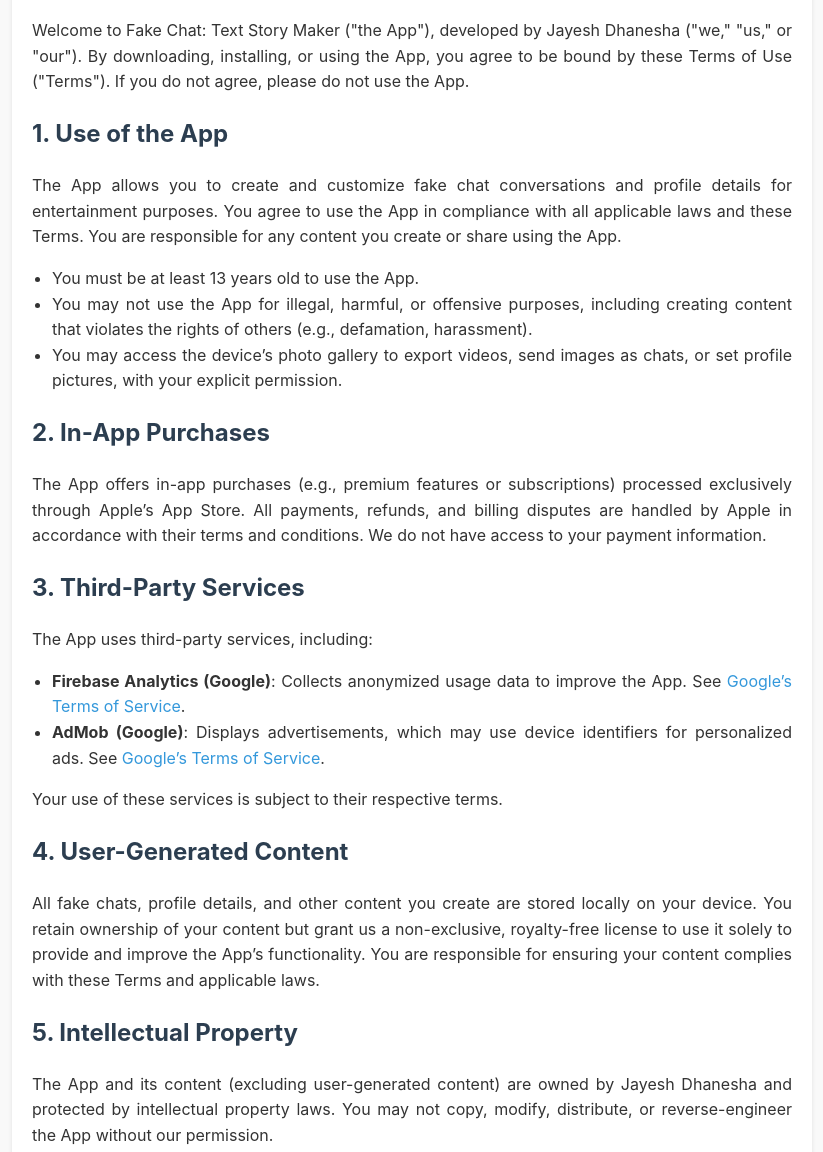
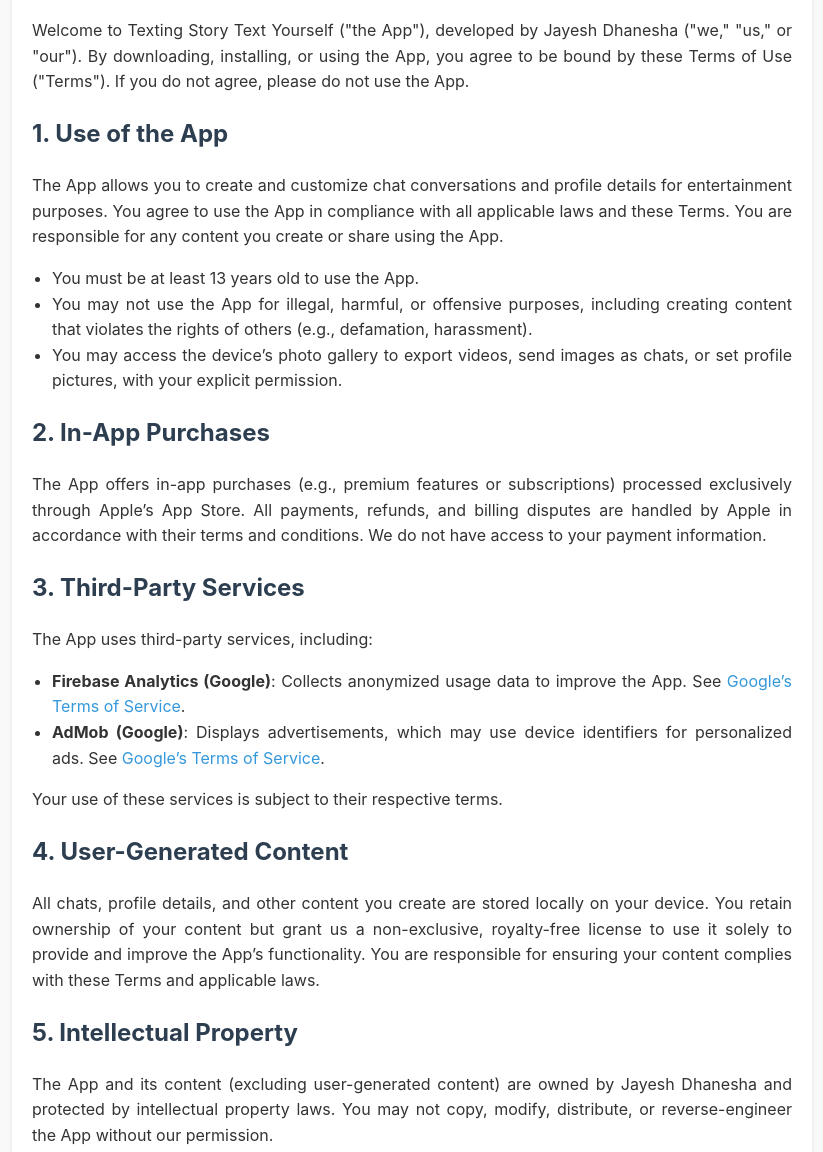
Before and after one commit to jayeshdddhanesha-wq/app-terms, a plain HTML site: page index.html in a window 1280 px wide. Shown: the part 148-1300 px from the top of the page, without its empty margins (228-1051 px from the left). Drawn offline with Linux system fonts and the light colour scheme.

Commit message:
Update index.html

```diff
--- a/index.html
+++ b/index.html
@@ -42,7 +42,7 @@
 <head>
     <meta charset="UTF-8">
     <meta name="viewport" content="width=device-width, initial-scale=1.0">
-    <title>Terms of Use - Fake Chat: Text Story Maker</title>
+    <title>Terms of Use - Texting Story Text Yourself</title>
     <style>
         body {
             font-family: -apple-system, BlinkMacSystemFont, 'Segoe UI', Roboto, sans-serif;
@@ -101,10 +101,10 @@
     <div class="container">
         <h1>Terms of Use</h1>
 
-        <p>Welcome to Fake Chat: Text Story Maker ("the App"), developed by Jayesh Dhanesha ("we," "us," or "our"). By downloading, installing, or using the App, you agree to be bound by these Terms of Use ("Terms"). If you do not agree, please do not use the App.</p>
+        <p>Welcome to Texting Story Text Yourself ("the App"), developed by Jayesh Dhanesha ("we," "us," or "our"). By downloading, installing, or using the App, you agree to be bound by these Terms of Use ("Terms"). If you do not agree, please do not use the App.</p>
 
         <h2>1. Use of the App</h2>
-        <p>The App allows you to create and customize fake chat conversations and profile details for entertainment purposes. You agree to use the App in compliance with all applicable laws and these Terms. You are responsible for any content you create or share using the App.</p>
+        <p>The App allows you to create and customize chat conversations and profile details for entertainment purposes. You agree to use the App in compliance with all applicable laws and these Terms. You are responsible for any content you create or share using the App.</p>
         <ul>
             <li>You must be at least 13 years old to use the App.</li>
             <li>You may not use the App for illegal, harmful, or offensive purposes, including creating content that violates the rights of others (e.g., defamation, harassment).</li>
@@ -123,7 +123,7 @@
         <p>Your use of these services is subject to their respective terms.</p>
 
         <h2>4. User-Generated Content</h2>
-        <p>All fake chats, profile details, and other content you create are stored locally on your device. You retain ownership of your content but grant us a non-exclusive, royalty-free license to use it solely to provide and improve the App’s functionality. You are responsible for ensuring your content complies with these Terms and applicable laws.</p>
+        <p>All chats, profile details, and other content you create are stored locally on your device. You retain ownership of your content but grant us a non-exclusive, royalty-free license to use it solely to provide and improve the App’s functionality. You are responsible for ensuring your content complies with these Terms and applicable laws.</p>
 
         <h2>5. Intellectual Property</h2>
         <p>The App and its content (excluding user-generated content) are owned by Jayesh Dhanesha and protected by intellectual property laws. You may not copy, modify, distribute, or reverse-engineer the App without our permission.</p>
```
